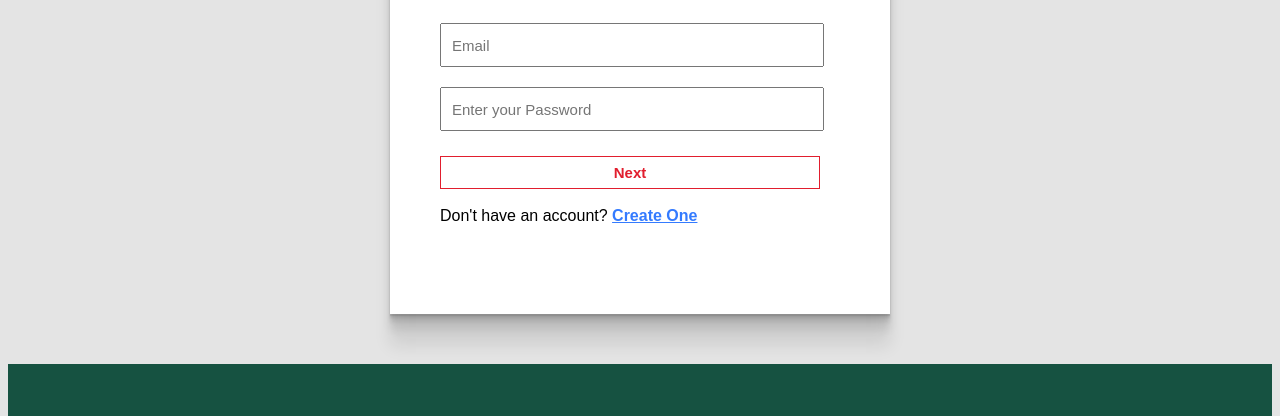
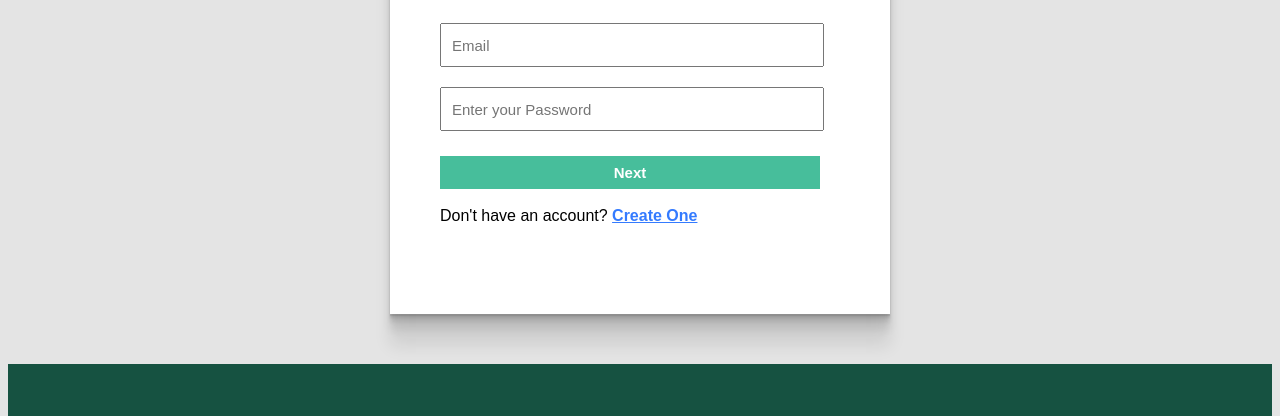
Before and after one commit to umeshyadav4321/Frazzo_Website_Clone, a plain HTML site: page Login.html in a window 1280 px wide. Shown: the part 384-800 px from the top of the page. Drawn offline with Linux system fonts and the light colour scheme.

Commit message:
last change

```diff
--- a/Login.css
+++ b/Login.css
@@ -51,11 +51,12 @@
      height: 33px;
       margin: auto;
       margin-top: 15px;
-      background-color:white;
-      color:rgb(225,30,46);
+      background-color:rgb(71,190,155);
+      color:white;
       font-size: 15px;
-      border:1px solid rgb(225,30,46);
+      border:none;
       font-weight: bold;
+      cursor: pointer;
     }
     #Extradiv{
         height: 52px;
@@ -96,8 +97,7 @@
         border-radius: 50%;
     }
     #button:hover{
-        background-color:rgb(225,30,46);
-        color: white;
+        background-color:black;
     }
     #facebook-text{
         margin-left: 90px;
```
Also changed, not shown: register.css (+6 -5 lines).
